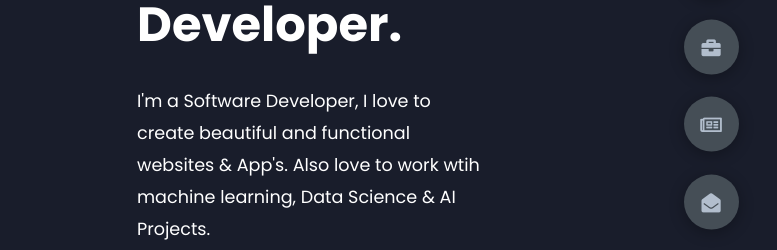
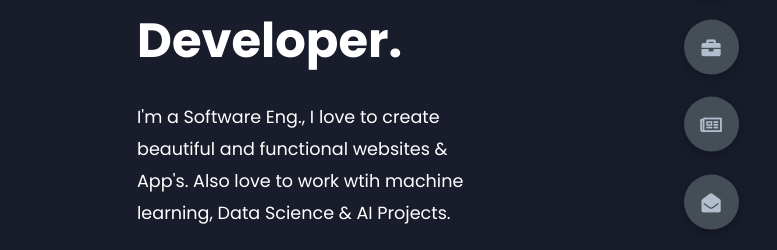
Before and after one commit to Amish05/portfolio, a plain HTML site: page index.html in a window 1280 px wide. Shown: the part 353-603 px from the top of the page, 503-1280 px from the left. Drawn offline with Linux system fonts and the light colour scheme.

Commit message:
index.html

```diff
--- a/index.html
+++ b/index.html
@@ -26,7 +26,7 @@
                     A Software Developer.
                 </h1>
                 <p>
-                    I'm a Software Developer, I love to create beautiful and functional websites & App's.
+                    I'm a Software Eng., I love to create beautiful and functional websites & App's.
                     Also love to work wtih machine learning, Data Science & AI Projects.
                 </p>
                 <div class="btn-con">
```
